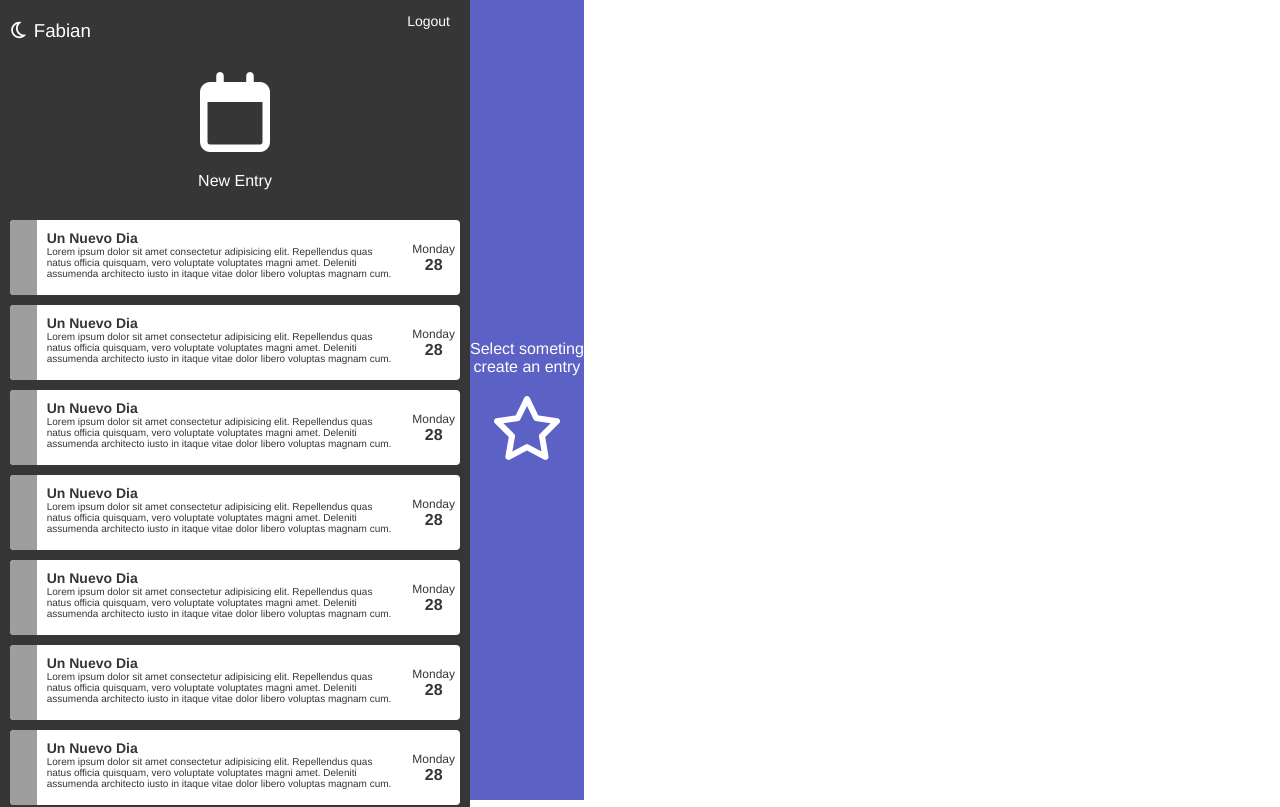
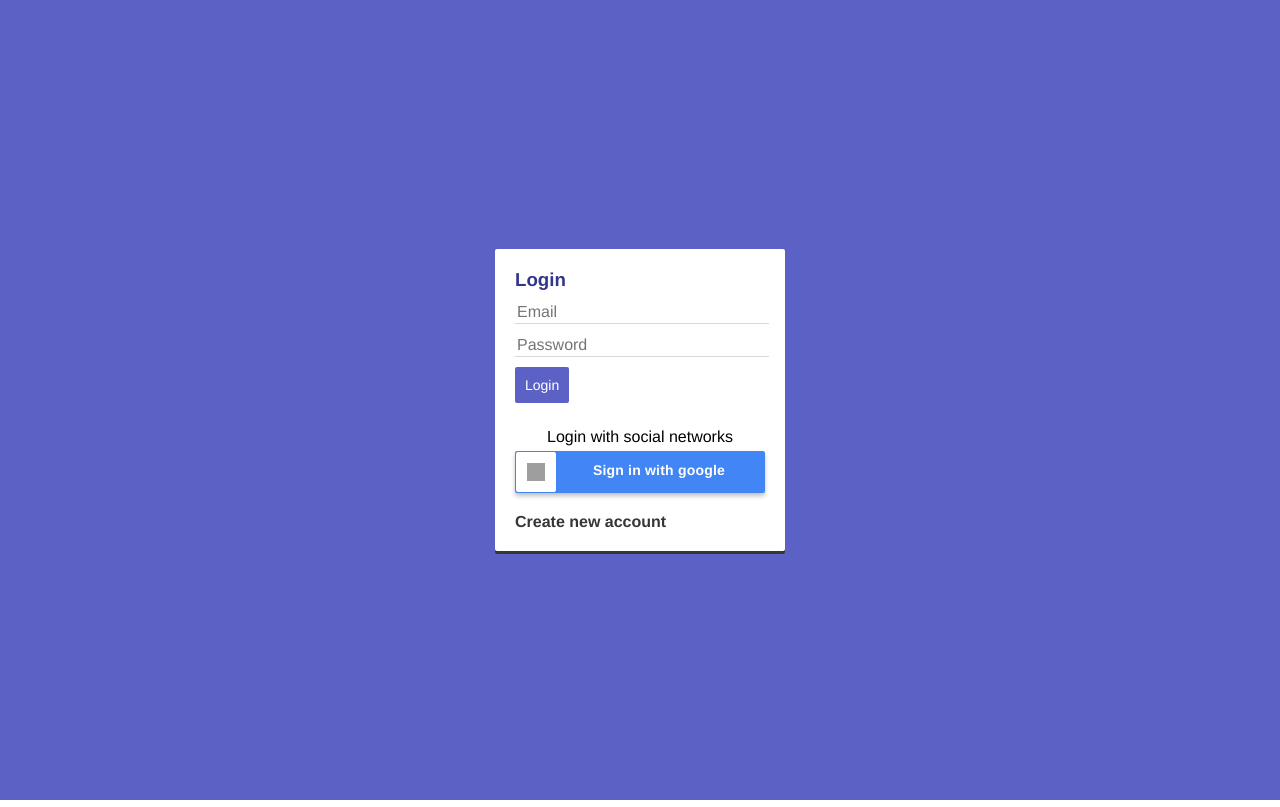
Before and after one commit to fabianmolinab/JornalApp, a React (Vite) app: page /auth/login in a window 1280 px wide. Shown: the top 807 px of the page. Built offline with nearby package versions, Linux system fonts and the light colour scheme; grey boxes are pictures that could not be loaded.

Commit message:
[resuelto] Error del router en login & register

```diff
--- a/src/routers/AppRouter.tsx
+++ b/src/routers/AppRouter.tsx
@@ -5,7 +5,7 @@ import { AuthRouter } from './AuthRouter'
 export const AppRouter = (props: {}) => {
   return (
     <Switch>
-      <Route exact path="/auth" component={AuthRouter} />
+      <Route path="/auth" component={AuthRouter} />
       <Route path="/" component={JornalScreen} />
     </Switch>
   )
--- a/src/routers/AuthRouter.tsx
+++ b/src/routers/AuthRouter.tsx
@@ -7,7 +7,7 @@ export const AuthRouter = (props: {}) => {
     <div className="auth__main">
       <div className="auth__box-container">
         <Switch>
-          <Route exact path="/auth/login" component={LoginScreen} />
+          <Route path="/auth/login" component={LoginScreen} />
           <Route path="/auth/register" component={RegisterScreen} />
 
           <Redirect to="/auth/login" />
--- a/src/styles/components/_journal.scss
+++ b/src/styles/components/_journal.scss
@@ -1,7 +1,6 @@
 
 .journal__main-content {
   display: flex;
-  width: 100%;
 }
 
 .journal__sidebar {
@@ -9,7 +8,6 @@
   color: white;
   display: flex;
   flex-direction: column;
-  height: 100%;
   padding-left: 10px;
   padding-right: 10px;
   width: 450px;
```
